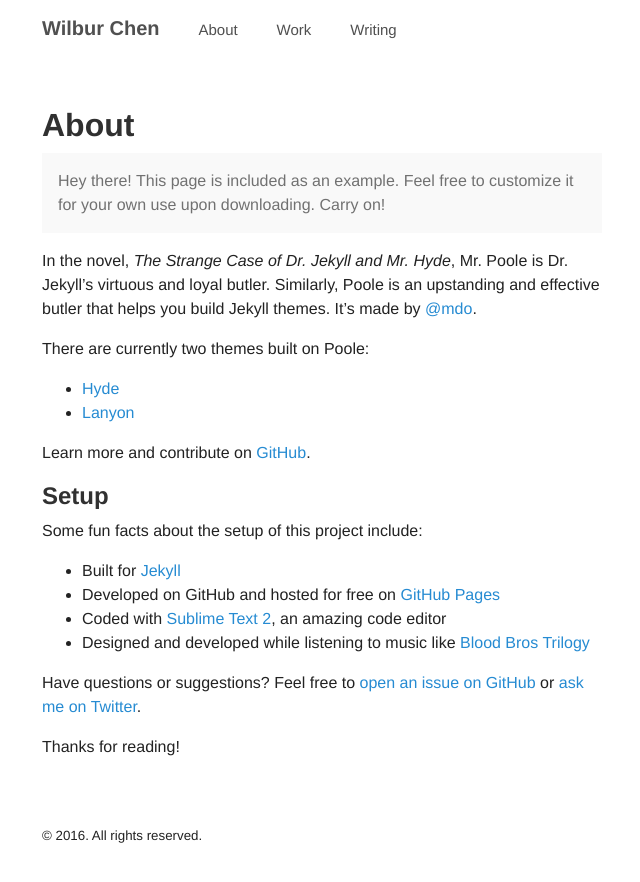
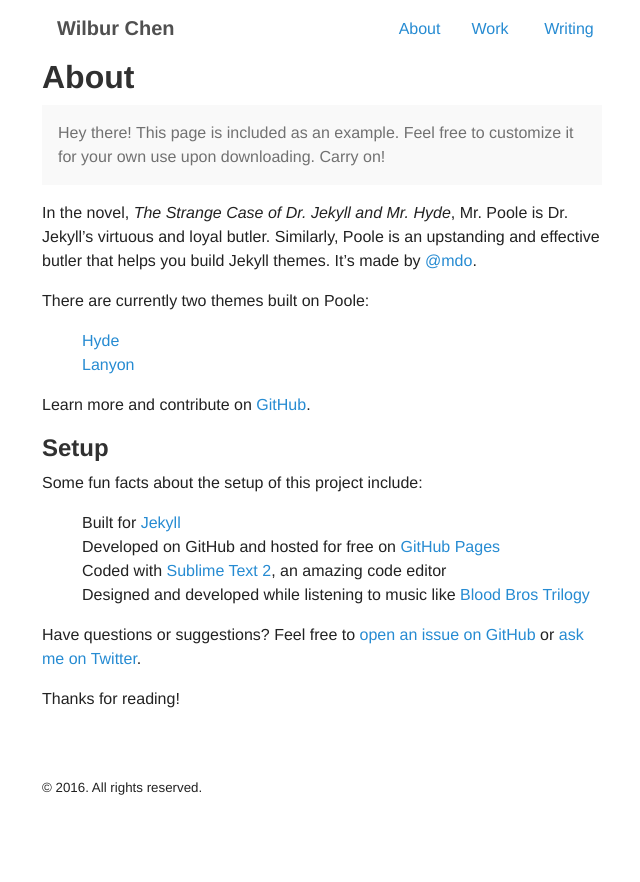
Before and after one commit to wilburc/wilburc.github.io, a Jekyll site: the page built from about.md, in a window 1280 px wide. Shown: the top 882 px of the page, without its empty margins (318-958 px from the left). Built offline with Jekyll 4.4.1, drawn with Linux system fonts in a browser that asks for light colours.

Commit message:
some nav stuff

```diff
--- a/Gemfile
+++ b/Gemfile
@@ -4,3 +4,6 @@ source "https://rubygems.org"
 # gem "rails"
 gem "github-pages"
 gem "jekyll"
+gem "jekyll-paginate"
+
+gem "kramdown"
--- a/_config.yml
+++ b/_config.yml
@@ -9,7 +9,7 @@ title:               Wilbur Chen
 # tagline:             The Jekyll Butler
 url:                 wilburc.github.io
 paginate:            1
-baseurl:             "http://wilburc.github.io/"
+baseurl:             ""
 
 # Assets
 #
--- a/_layouts/default.html
+++ b/_layouts/default.html
@@ -6,14 +6,17 @@
   <body>
 
     <div class="container content">
-      <header class="masthead">
-        <h3 class="masthead-title">
+      <header class="masthead row">
+        <h3 class="masthead-title large-4 small-6 columns">
           <a href="{{ site.baseurl }}/" title="Home">{{ site.title }}</a>
+        </h3>
+        <div class='nav large-8 small-6 columns row'>
+
           {% for page in site.nav_items %}
-            &nbsp; &nbsp; &nbsp;
-            <small><a href='{{ page[1]  }}'>{{ page[0] }}</a></small>
+            <div class='nav_item large-4 small-4 columns'><a href='{{ page[1]  }}'>{{ page[0] }}</a></div>
           {% endfor %}
-        </h3>
+
+        </div>
       </header>
 
       <main>
--- a/_sass/_masthead.scss
+++ b/_sass/_masthead.scss
@@ -16,11 +16,10 @@
   a {
     color: #505050;
   }
-
-  small {
-    font-size: 75%;
-    font-weight: 400;
-    color: #c0c0c0;
-    letter-spacing: 0;
-  }
 }
+ul,li{
+  list-style-type:none !important;
+}
+.nav_item{
+  line-height:25px;
+}
--- a/index.html
+++ b/index.html
@@ -14,12 +14,12 @@ title: Home
 
     <time datetime="{{ post.date | date_to_xmlschema }}" class="post-date">{{ post.date | date_to_string }}</time>
 
-    {{ post.content }}
+<!--     {{ post.content }} -->
   </article>
   {% endfor %}
 </div>
 
-<div class="pagination">
+<!-- <div class="pagination">
   {% if paginator.next_page %}
     <a class="pagination-item older" href="{{ paginator.next_page_path | prepend: site.baseurl }}">Older</a>
   {% else %}
@@ -31,3 +31,4 @@ title: Home
     <span class="pagination-item newer">Newer</span>
   {% endif %}
 </div>
+ -->
```
Also changed, not shown: Gemfile.lock, 12 other files.
